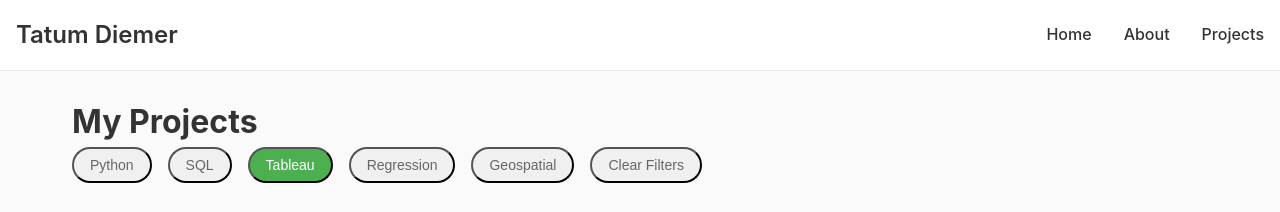
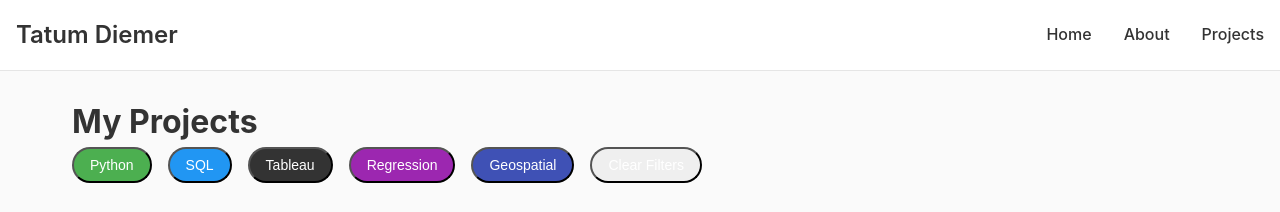
Before and after one commit to tatum-diemer/portfolio, a plain HTML site: page projects.html in a window 1280 px wide. Both pictures are taken after a click on the button "Tableau". Shown: the top 212 px of the page. Drawn offline with Linux system fonts and the light colour scheme.

Commit message:
Update projects.html

```diff
--- a/projects.html
+++ b/projects.html
@@ -70,22 +70,22 @@
         }
 
         .filter-button {
-            background: #f0f0f0;
             padding: 0.5rem 1rem;
             border-radius: 20px;
             font-size: 0.875rem;
-            color: #666;
+            color: #fff;
             cursor: pointer;
             transition: background-color 0.3s;
         }
 
-        .filter-button:hover {
-            background: #e0e0e0;
-        }
+        .filter-button.python { background-color: #4CAF50; }
+        .filter-button.sql { background-color: #2196F3; }
+        .filter-button.tableau { background-color: #FF9800; }
+        .filter-button.regression { background-color: #9C27B0; }
+        .filter-button.geospatial { background-color: #3F51B5; }
 
         .filter-button.active {
-            background-color: #4CAF50;
-            color: white;
+            background-color: #333; /* Darken the color when active */
         }
 
         .projects-grid {
@@ -181,11 +181,11 @@
 
         <!-- Filters Section -->
         <div class="filters">
-            <button class="filter-button" onclick="filterProjects('python', this)">Python</button>
-            <button class="filter-button" onclick="filterProjects('sql', this)">SQL</button>
-            <button class="filter-button" onclick="filterProjects('tableau', this)">Tableau</button>
-            <button class="filter-button" onclick="filterProjects('regression', this)">Regression</button>
-            <button class="filter-button" onclick="filterProjects('geospatial', this)">Geospatial</button>
+            <button class="filter-button python" onclick="filterProjects('python')">Python</button>
+            <button class="filter-button sql" onclick="filterProjects('sql')">SQL</button>
+            <button class="filter-button tableau" onclick="filterProjects('tableau')">Tableau</button>
+            <button class="filter-button regression" onclick="filterProjects('regression')">Regression</button>
+            <button class="filter-button geospatial" onclick="filterProjects('geospatial')">Geospatial</button>
             <button class="filter-button" onclick="clearFilters()">Clear Filters</button>
         </div>
 
@@ -260,18 +260,21 @@
     </div>
 
     <script>
-        function filterProjects(tag, button) {
+        // Function to filter projects based on selected tags
+        function filterProjects(tag) {
             const projects = document.querySelectorAll('.project-card');
-            const buttons = document.querySelectorAll('.filter-button');
+            const filters = document.querySelectorAll('.filter-button');
 
-            // Remove active class from all buttons
-            buttons.forEach(btn => btn.classList.remove('active'));
+            // Toggle active state on the filter button
+            const filterButton = document.querySelector(`.filter-button.${tag}`);
+            filterButton.classList.toggle('active');
 
-            // Add active class to the clicked button
-            button.classList.add('active');
+            // Filter projects based on selected tags
+            projects.forEach(project => {
+                const projectTags = project.getAttribute('data-tags').split(', ');
+                const isVisible = filterButton.classList.contains('active') && projectTags.includes(tag);
 
-            projects.forEach(project => {
-                if (project.getAttribute('data-tags').includes(tag)) {
+                if (isVisible) {
                     project.style.display = 'block';
                 } else {
                     project.style.display = 'none';
@@ -279,13 +282,15 @@
             });
         }
 
+        // Clear all filters and show all projects
         function clearFilters() {
             const projects = document.querySelectorAll('.project-card');
-            const buttons = document.querySelectorAll('.filter-button');
+            const filters = document.querySelectorAll('.filter-button');
 
-            // Remove active class from all buttons
-            buttons.forEach(btn => btn.classList.remove('active'));
+            // Reset active states on all filter buttons
+            filters.forEach(button => button.classList.remove('active'));
 
+            // Show all projects
             projects.forEach(project => {
                 project.style.display = 'block';
             });
```
